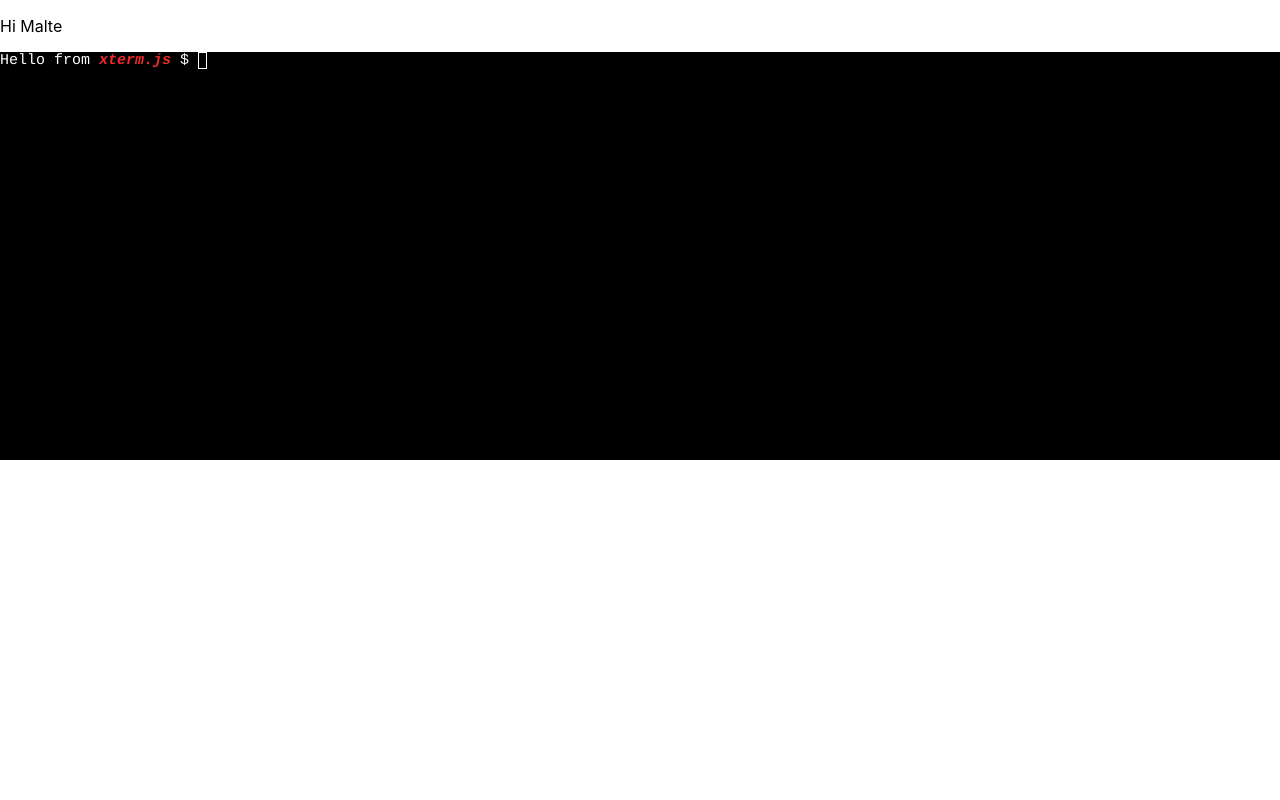
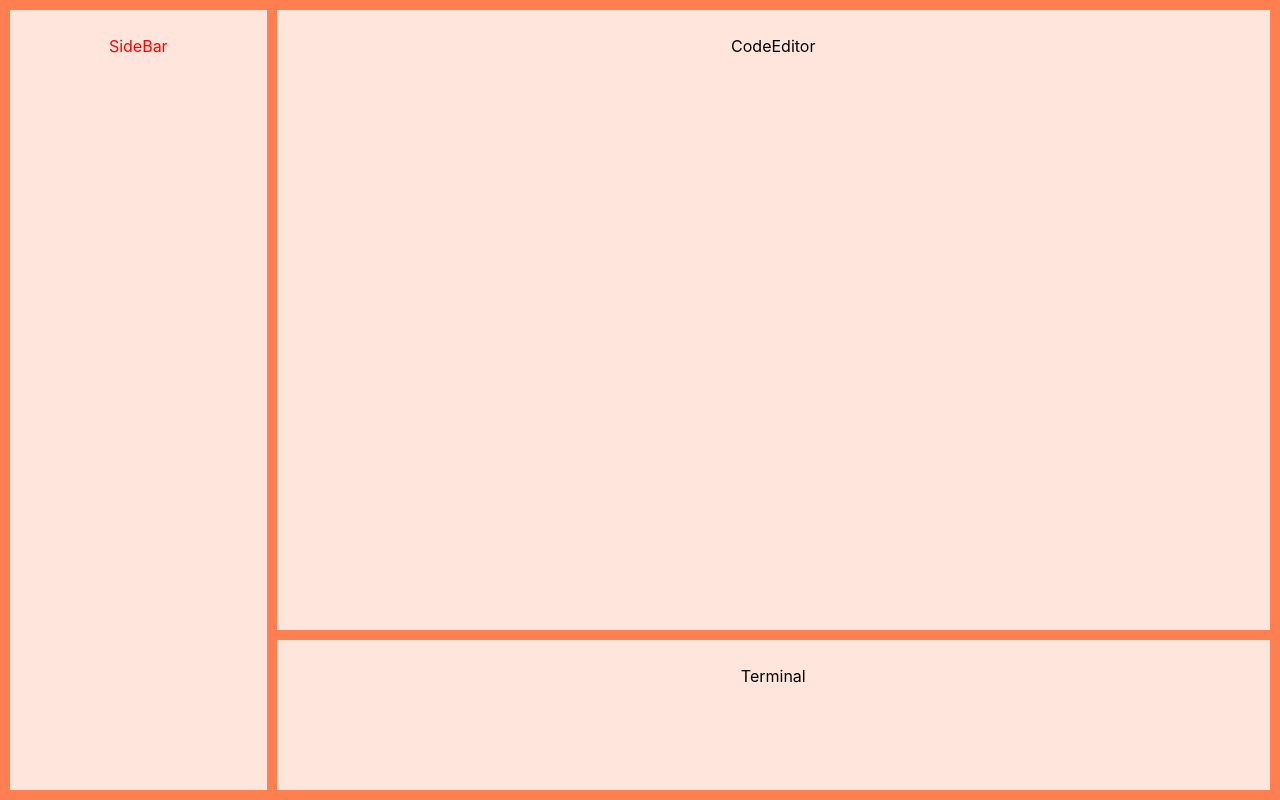
Before and after one commit to rehnarama/MALTE, a React (Create React App) app in the folder packages/frontend/: page / in a window 1280 px wide. Built offline with nearby package versions, Linux system fonts and the light colour scheme.

Commit message:
initial layout

```diff
--- a/packages/frontend/public/index.html
+++ b/packages/frontend/public/index.html
@@ -8,6 +8,5 @@
   <body>
     <noscript>You need to enable JavaScript to run this app.</noscript>
     <div id="root"></div>
-    <div id="terminal"></div>
   </body>
 </html>
--- /dev/null
+++ b/packages/frontend/src/App.module.css
@@ -0,0 +1,26 @@
+.item1 {grid-area:sidebar;}
+.item2 {grid-area:texteditor;}
+.item3 {grid-area:terminal;}
+
+.gridContainer {
+    display: grid;
+    grid:
+    'sidebar texteditor texteditor texteditor texteditor texteditor'
+    'sidebar texteditor texteditor texteditor texteditor texteditor'
+    'sidebar texteditor texteditor texteditor texteditor texteditor'
+    'sidebar texteditor texteditor texteditor texteditor texteditor'
+    'sidebar texteditor texteditor texteditor texteditor texteditor'
+    'sidebar texteditor texteditor texteditor texteditor texteditor'
+    'sidebar texteditor texteditor texteditor texteditor texteditor'
+    'sidebar terminal terminal terminal terminal terminal';
+    background-color: coral;
+    grid-gap: 10px;
+    padding: 10px;
+    height: calc(100vh - 20px); /*full height - padding*/
+}
+
+.gridContainer > div{
+    background-color: rgba(255,255,255,0.8);
+    text-align: center;
+    padding: 10px;
+}
--- a/packages/frontend/src/App.tsx
+++ b/packages/frontend/src/App.tsx
@@ -1,9 +1,15 @@
 import * as React from "react";
+import SideBar from "./SideBar";
+import Terminal from "./Terminal";
+import CodeEditor from "./CodeEditor";
+import classes from "./App.module.css";
 
 const App: React.FC = () => {
   return (
-    <div>
-      <p>Hi Malte</p>
+    <div className={classes.gridContainer}>
+      <div className={classes.item1}><SideBar/ ></div>
+      <div className={classes.item2}><CodeEditor/ ></div>
+      <div className={classes.item3}><Terminal/ ></div>
     </div>
   );
 }
--- /dev/null
+++ b/packages/frontend/src/CodeEditor.tsx
@@ -0,0 +1,11 @@
+import * as React from "react";
+
+const CodeEditor: React.FC = () => {
+  return (
+    <div>
+      <p>CodeEditor</p>
+    </div>
+  );
+}
+
+export default CodeEditor;
--- /dev/null
+++ b/packages/frontend/src/SideBar.module.css
@@ -0,0 +1,3 @@
+.red {
+    color: #FF0000;
+}
--- /dev/null
+++ b/packages/frontend/src/SideBar.tsx
@@ -0,0 +1,14 @@
+import * as React from "react";
+import classes from "./SideBar.module.css";
+
+const SideBar: React.FC = () => {
+    return (
+        <div>
+            <div>
+                <p className={classes.red}>SideBar</p>
+            </div>
+        </div>
+    );
+}
+
+export default SideBar;
--- /dev/null
+++ b/packages/frontend/src/Terminal.tsx
@@ -0,0 +1,11 @@
+import * as React from "react";
+
+const Terminal: React.FC = () => {
+  return (
+    <div>
+      <p>Terminal</p>
+    </div>
+  );
+}
+
+export default Terminal;
--- /dev/null
+++ b/packages/frontend/src/declarations/module.css.d.ts
@@ -0,0 +1 @@
+declare module "*.module.css";
--- a/packages/frontend/src/index.css
+++ b/packages/frontend/src/index.css
@@ -1,5 +1,6 @@
-body {
+html, body {
   margin: 0;
+  height:100%;
   font-family: -apple-system, BlinkMacSystemFont, 'Segoe UI', 'Roboto', 'Oxygen',
     'Ubuntu', 'Cantarell', 'Fira Sans', 'Droid Sans', 'Helvetica Neue',
     sans-serif;
--- a/packages/frontend/src/index.tsx
+++ b/packages/frontend/src/index.tsx
@@ -2,15 +2,5 @@ import React from "react";
 import ReactDOM from "react-dom";
 import "./index.css";
 import App from "./App";
-import { Terminal } from "xterm";
-import "xterm/css/xterm.css"
-
-
-const terminal = new Terminal();
-var terminalNode = document.getElementById("terminal");
-if (terminalNode !== null) {
-  terminal.open(terminalNode);
-  terminal.write("Hello from \x1B[1;3;31mxterm.js\x1B[0m $ ");
-}
 
 ReactDOM.render(<App />, document.getElementById("root"));
```
